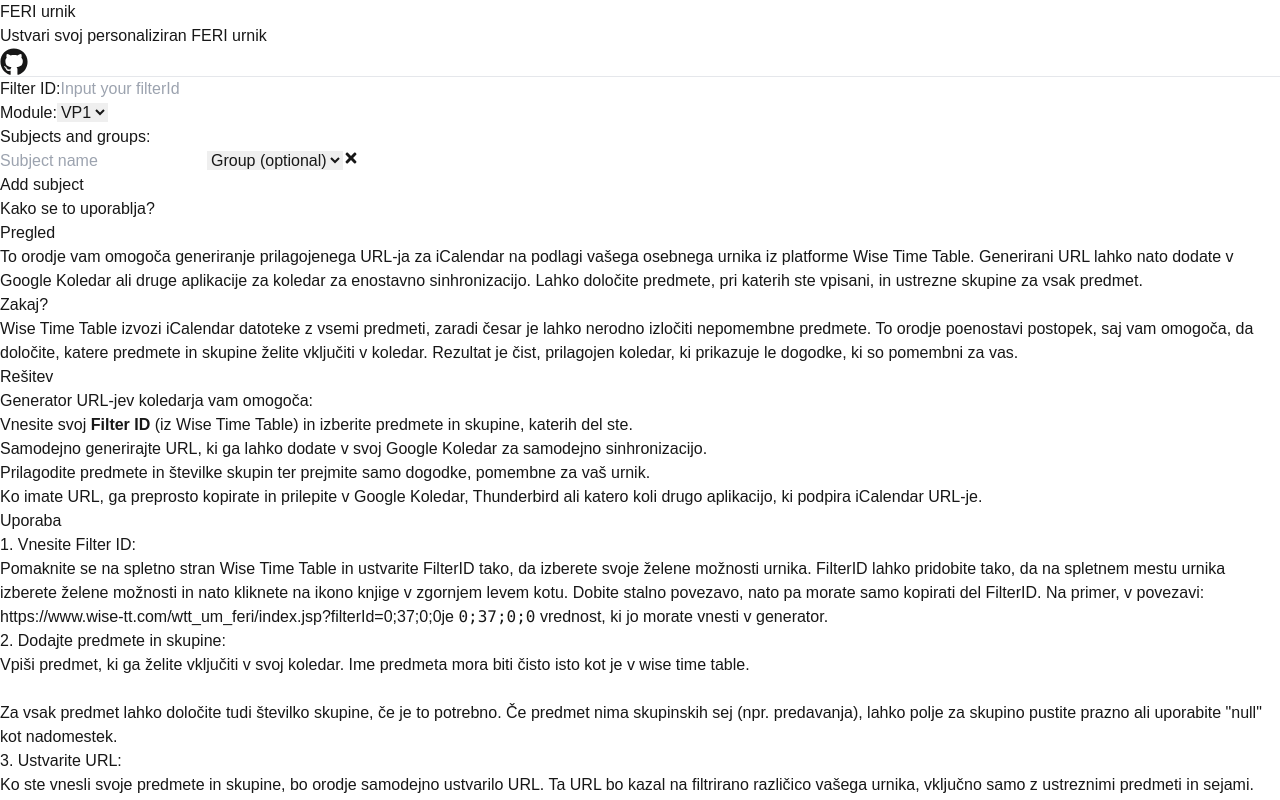
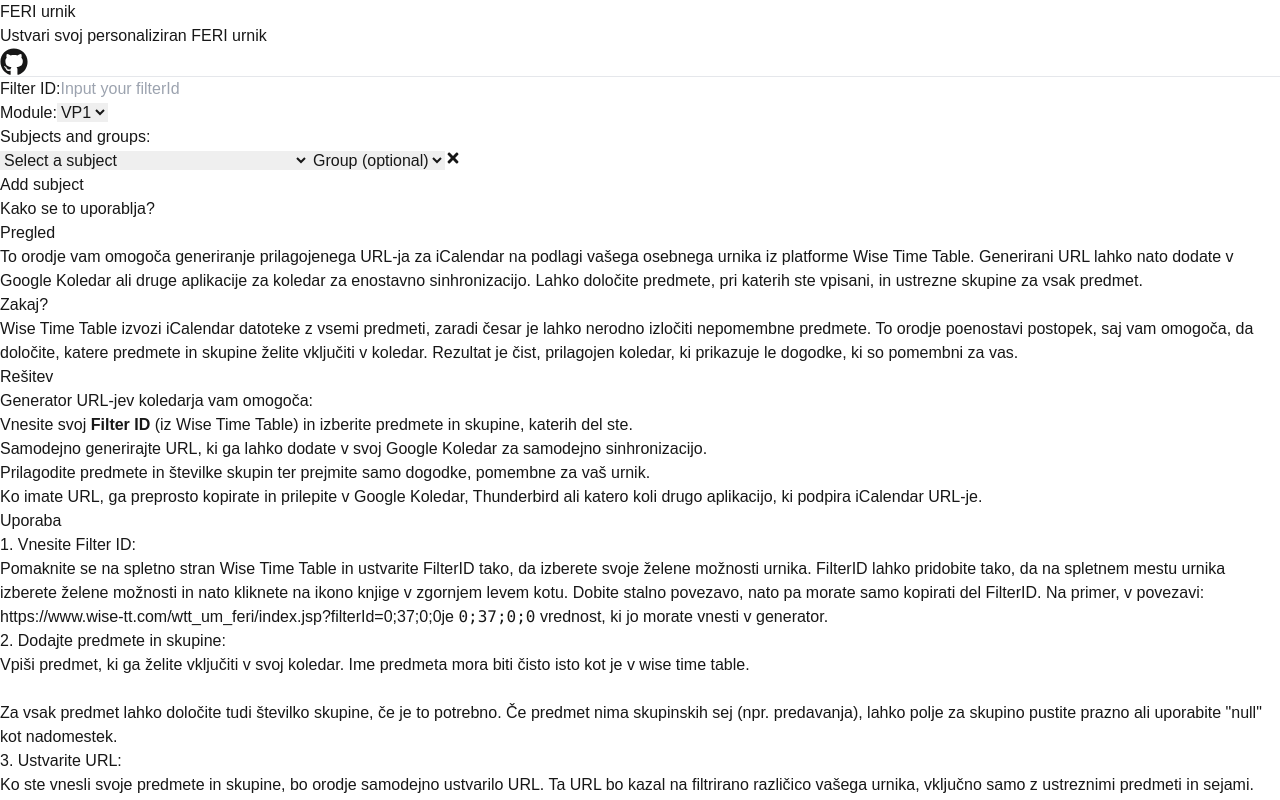
Before and after one commit to pegi4/feri-urnik-personal-url-google-calendar-generator, a Next.js app: page / in a window 1280 px wide. Shown: the top 800 px of the page. Built offline with nearby package versions, Linux system fonts and the light colour scheme.

Commit message:
can select predefined subjects

```diff
--- a/src/app/page.js
+++ b/src/app/page.js
@@ -1,6 +1,15 @@
 'use client';
 import { useState, useEffect, useCallback } from 'react';
 import { FaCopy, FaTimes, FaGithub } from 'react-icons/fa';
+
+const predefinedSubjects = [
+  "RAZVOJ PROGRAMSKIH SISTEMOV",
+  "ALGORITMI V RAČUNALNIŠKI PRAKSI",
+  "RAZVOJ APLIKACIJ ZA INTERNET",
+  "OSNOVE RAČUNALNIŠKEGA VIDA",
+  "PROGRAMSKI JEZIKI",
+  "SISTEMSKA ADMINISTRACIJA"
+];
 
 export default function CalendarPage() {
   const [filterId, setFilterId] = useState('');
@@ -96,13 +105,18 @@
         <h2 className="text-lg font-semibold mb-4">Subjects and groups:</h2>
         {subjects.map((subject, index) => (
           <div key={index} className="flex items-center mb-4 space-x-4">
-            <input
-              type="text"
-              placeholder="Subject name"
+            {/* Subject Dropdown */}
+            <select
               value={subject.name}
               onChange={(e) => handleSubjectChange(index, 'name', e.target.value)}
               className="p-2 text-white bg-black border border-gray-500 rounded w-1/2 focus:outline-none focus:bg-gray-800"
-            />
+            >
+              <option value="">Select a subject</option>
+              {predefinedSubjects.map((subj) => (
+                <option key={subj} value={subj}>{subj}</option>
+              ))}
+            </select>
+            {/* Group Dropdown */}
             <select
               value={subject.group}
               onChange={(e) => handleSubjectChange(index, 'group', e.target.value)}
```
